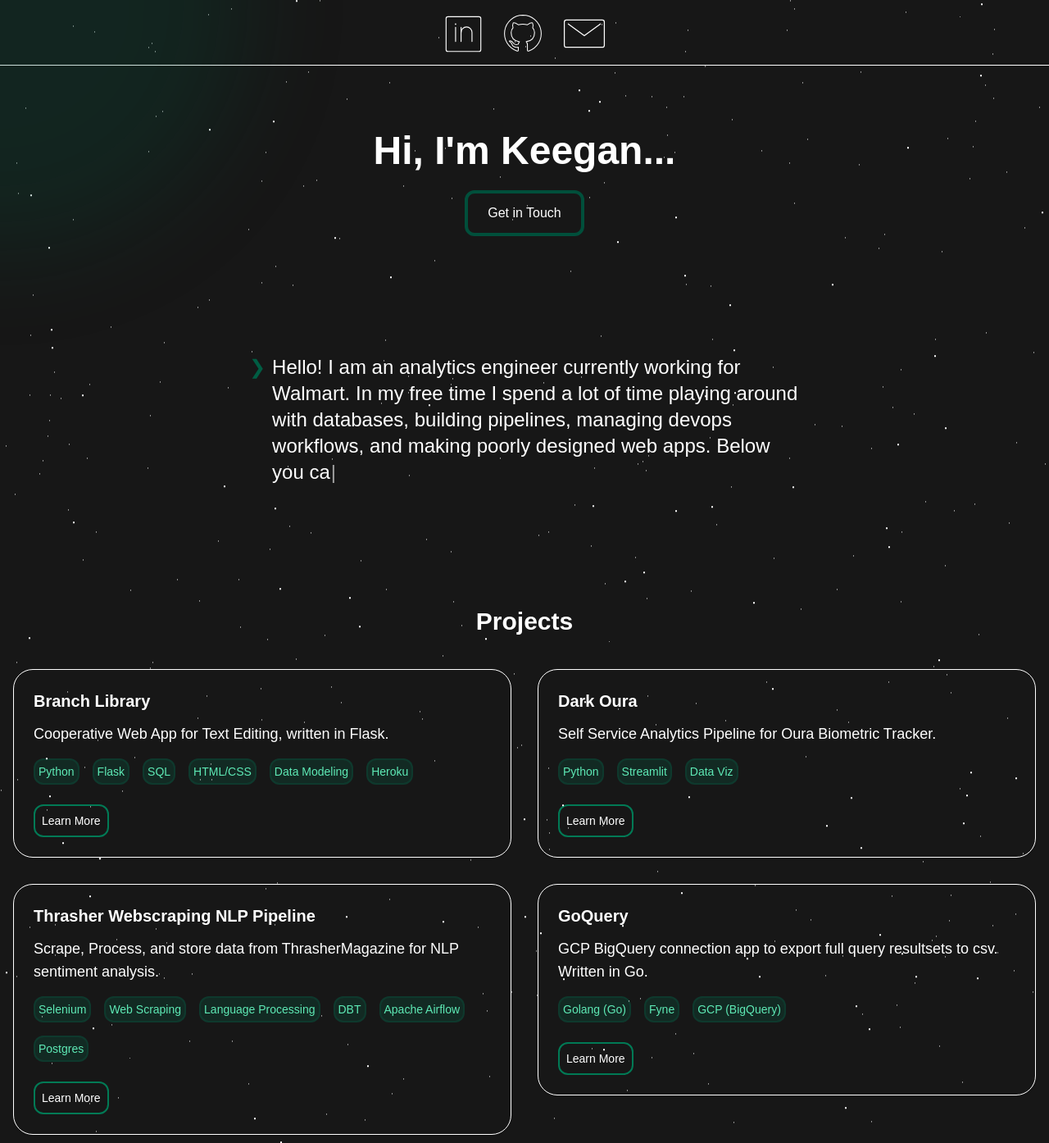
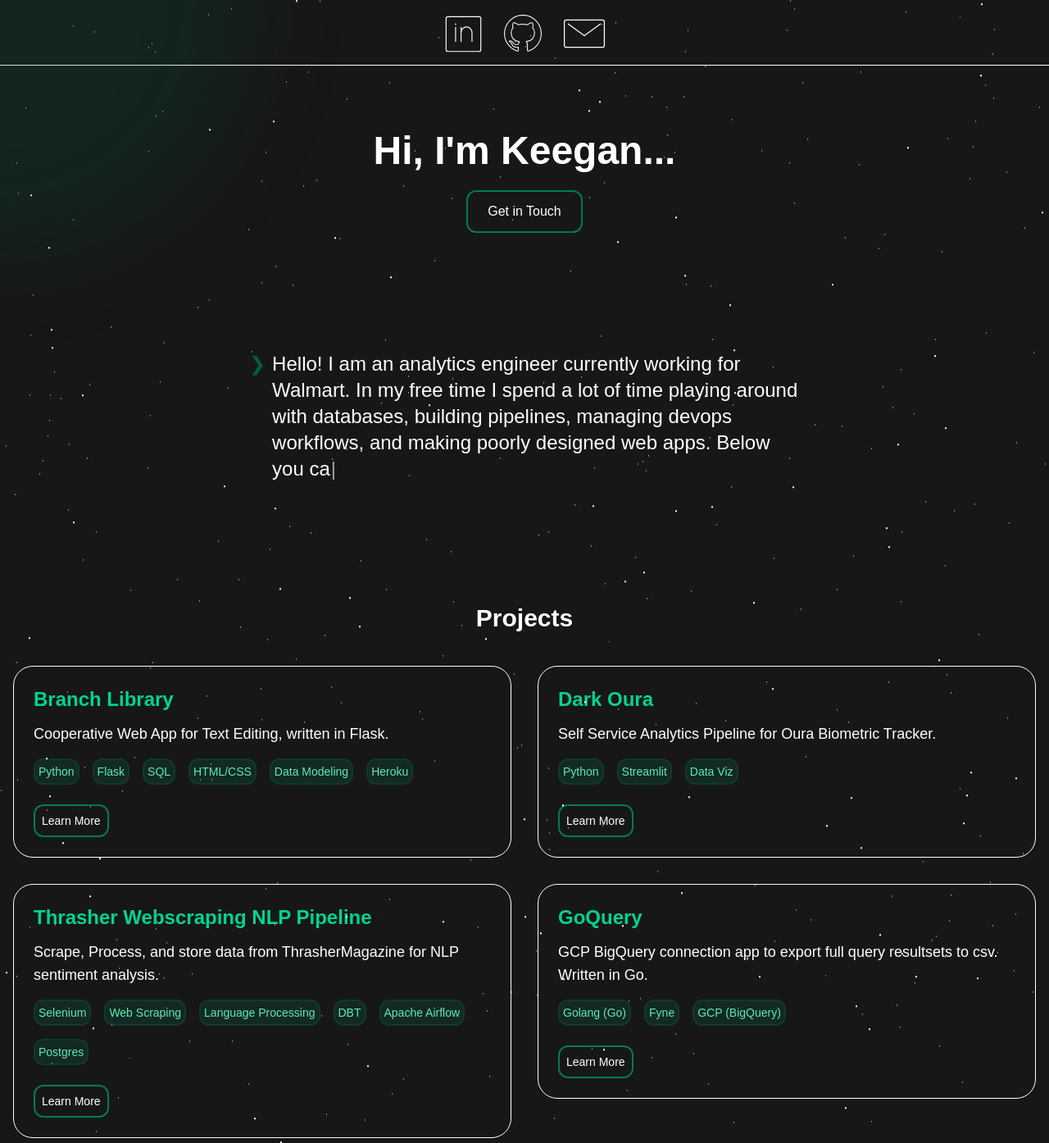
Before and after one commit to dbo-keeganpatton/personal-website-2.0, a Next.js app: page / in a window 1280 px wide. Shown: the top 1394 px of the page at 82% size. Built offline with nearby package versions, Linux system fonts and the light colour scheme.

Commit message:
Change style for project text | update get in touch border

```diff
--- a/components/Hero.tsx
+++ b/components/Hero.tsx
@@ -29,7 +29,7 @@ const Hero: FC = () => {
             <h1 className="text-5xl font-bold animate-dust-reveal">Hi, I&#39;m Keegan...</h1>
 
             <button
-                className="mt-6 inline-block  text-white px-6 py-3 rounded-xl border-4 border-emerald-900 hover:border-red-700"
+                className="mt-6 inline-block  text-white px-6 py-3 rounded-xl border-2 border-emerald-700 hover:border-red-700"
                 onClick={handleOpenModal}
             >
                 Get in Touch
--- a/components/Project1.tsx
+++ b/components/Project1.tsx
@@ -15,7 +15,7 @@ export default function Project1() {
     return (
         <div>
           <div className="border p-6 rounded-3xl shadow transform transition duration-300 ease-in-out hover:scale-105">
-              <h3 className="text-xl font-bold">Branch Library</h3>
+              <h3 className="text-xl lg:text-2xl font-bold text-emerald-400">Branch Library</h3>
                 <p className="mt-3 text-lg">
                     Cooperative Web App for Text Editing, written in Flask.
                 </p>
--- a/components/Project2.tsx
+++ b/components/Project2.tsx
@@ -13,7 +13,7 @@ export default function Project2() {
     return (
         <div>
             <div className="border p-6 rounded-3xl shadow transform transition duration-300 ease-in-out hover:scale-105">
-              <h3 className="text-xl font-bold">Dark Oura</h3>
+              <h3 className="text-xl lg:text-2xl font-bold text-emerald-400">Dark Oura</h3>
                 <p className="mt-3 text-lg">
                     Self Service Analytics Pipeline for Oura Biometric Tracker.
                 </p>
--- a/components/Project3.tsx
+++ b/components/Project3.tsx
@@ -13,7 +13,7 @@ export default function Project3() {
     return (
         <div>
             <div className="border p-6 rounded-3xl shadow transform transition duration-300 ease-in-out hover:scale-105">
-              <h3 className="text-xl font-bold">Thrasher Webscraping NLP Pipeline</h3>
+              <h3 className="text-xl lg:text-2xl font-bold text-emerald-400">Thrasher Webscraping NLP Pipeline</h3>
                 <p className="mt-3 text-lg">
                      Scrape, Process, and store data from ThrasherMagazine for NLP sentiment analysis.
                 </p>
--- a/components/Project4.tsx
+++ b/components/Project4.tsx
@@ -15,7 +15,7 @@ export default function Project4() {
     return (
         <div>
             <div className="border p-6 rounded-3xl shadow transform transition duration-300 ease-in-out hover:scale-105">
-              <h3 className="text-xl font-bold"> GoQuery </h3>
+              <h3 className="text-xl lg:text-2xl font-bold text-emerald-400"> GoQuery </h3>
                 <p className="mt-3 text-lg">
                    GCP BigQuery connection app to export full query resultsets to csv. Written in Go.
                 </p>
```
